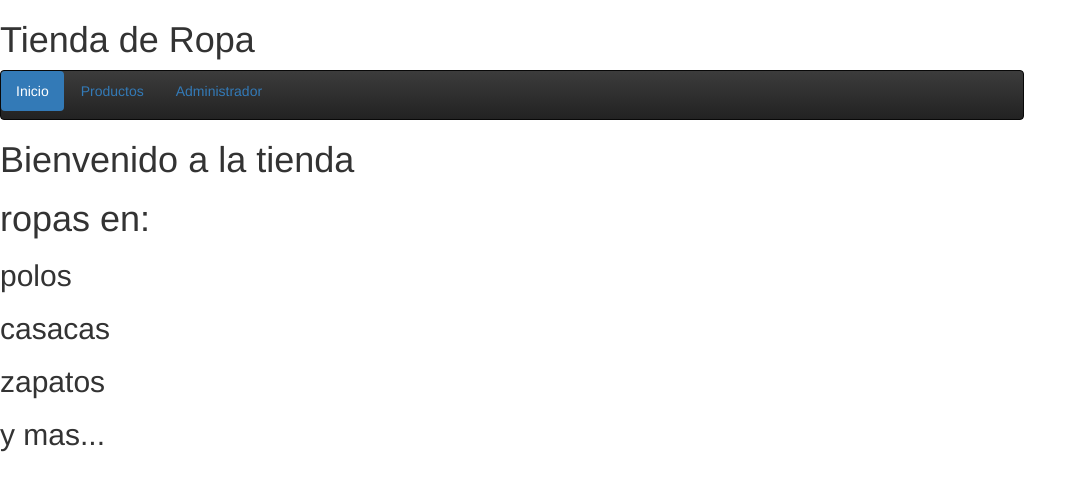
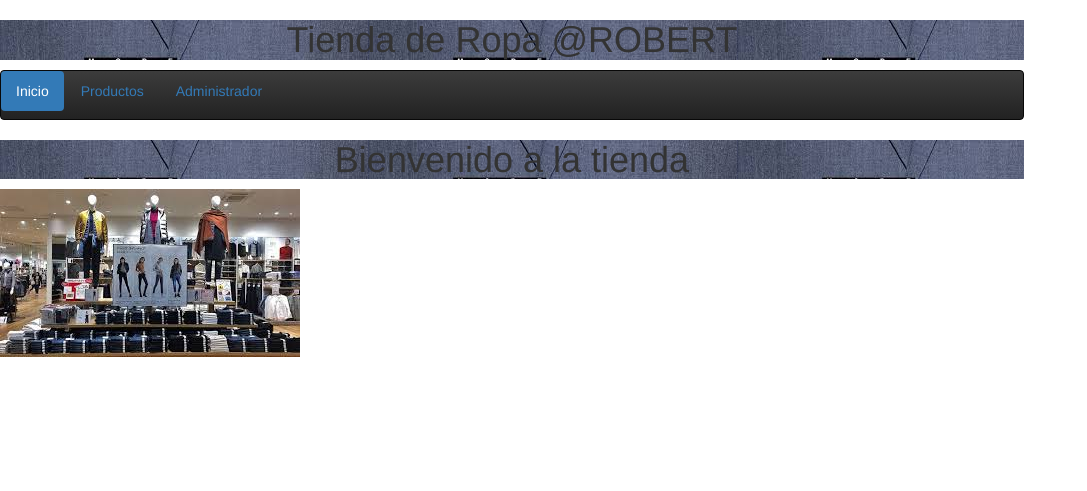
Before and after one commit to Albert-mrx/tienda-de-ropa, a PHP site: page / in a window 1280 px wide. Shown: the top 491 px of the page, without its empty margins (0-1087 px from the left). Run offline with PHP 8.4, Linux system fonts and the light colour scheme.

Commit message:
desarrollando

```diff
--- /dev/null
+++ b/css/miestilo.css
@@ -0,0 +1,14 @@
+*{
+    margin:0;
+    padding: 0;
+
+}
+h1{
+    text-align: center;
+    background-image: url("/imagenes/robert03.jpg");
+
+}ul{
+    border-radius:100;
+}body{
+background-image: url();
+}
--- a/header.php
+++ b/header.php
@@ -7,14 +7,15 @@
 		<link href='css/css.css' rel='stylesheet' type='text/css'>
 		<link href='css/bootstrap.min.css' rel='stylesheet' type='text/css'>
 		<link href='css/bootstrap-theme.min.css' rel='stylesheet' type='text/css'>
+		<link href='css/miestilo.css' rel='stylesheet'>
 
-		<title>Tienda Ropa Online</title>
+		<title>Tienda Ropa </title>
 	</head>
 
 	<body>
 	<header>
 		<img src='' id='cab'>
-		<h1>Tienda de Ropa</h1>
+		<h1>Tienda de Ropa @ROBERT</h1>
 		<nav class="navbar navbar-inverse" role="navigation" id="supmenu">
 			<ul class="nav nav-pills">
 				<li class="active"><a href='index.php'>Inicio</a></li>
@@ -27,4 +28,5 @@
 				</li>
 			</ul>
 		</nav>
+
 	</header>
--- a/index.php
+++ b/index.php
@@ -1,12 +1,9 @@
 <?php include ('header.php'); ?>
 	<article>
 			<h1>Bienvenido a la tienda </h1>
+			<img src="imagenes/1.jpg" alt="">
 	</article>
 	<body>
-		<h1>ropas en:</h1>
-		 <h2>polos</h2>
-		 <h2>casacas</h2>
-		 <h2>zapatos</h2>
-		 <h2>y mas...</h2>
+
 	</body>
 <?php include ('footer.php'); ?>
```
Also changed, not shown: productos.php (+12 -2 lines), imagenes/img01.jpg (added), imagenes/img02.jpg (added), imagenes/r.png (added), imagenes/r004.jpg (added), imagenes/r005.jpg (added), imagenes/r006.jpg (added), imagenes/robert03.jpg (added).
